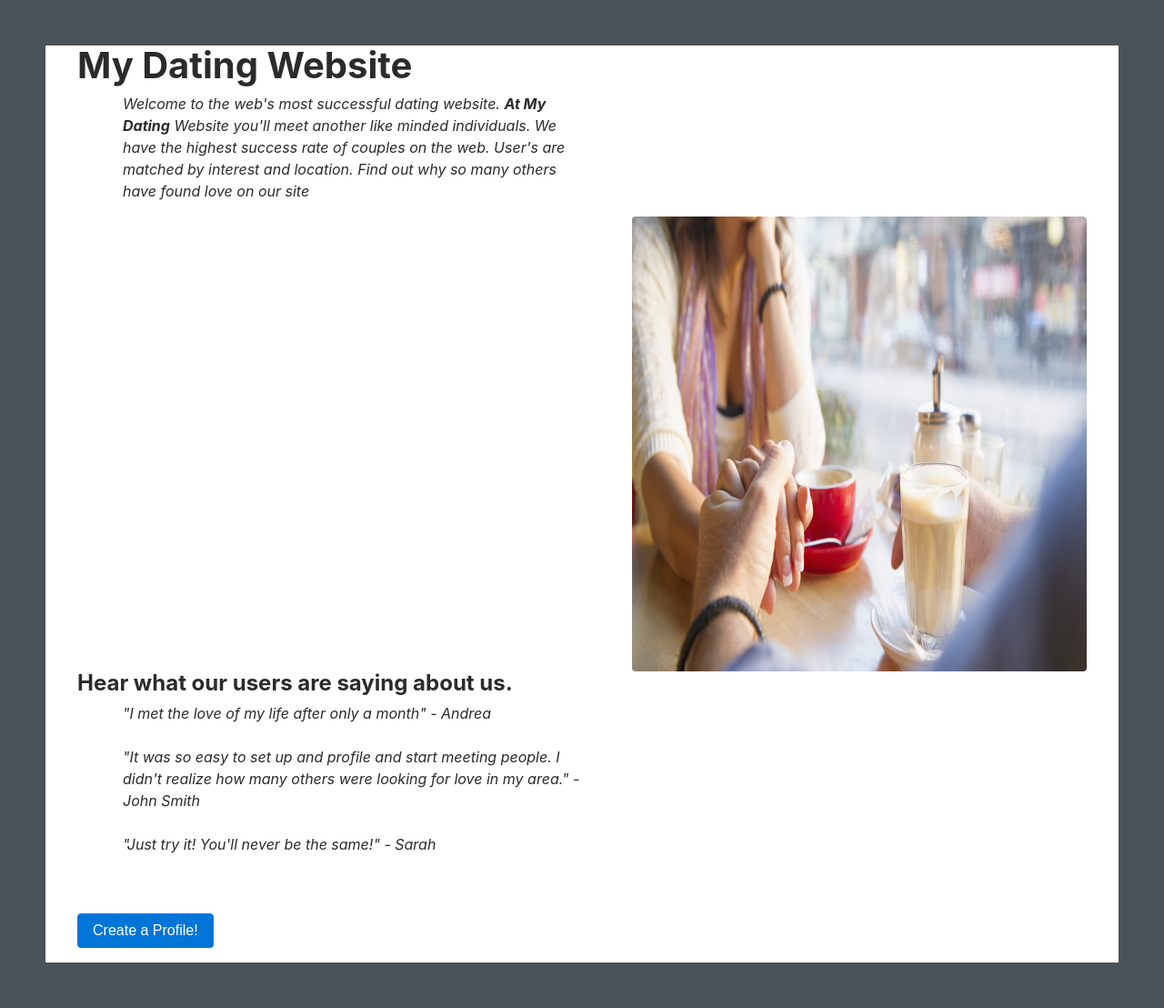
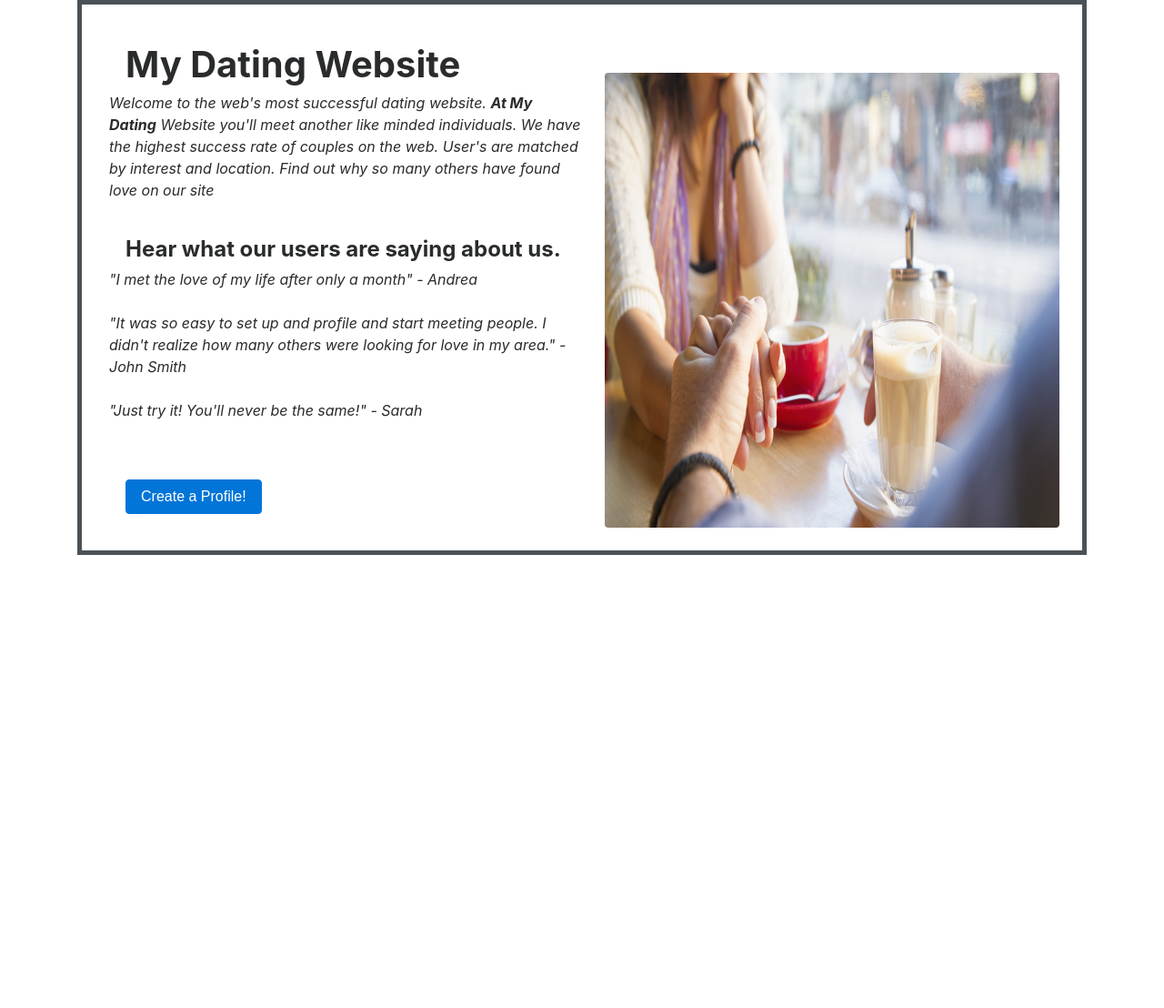
Before and after one commit to jbosegre/Bose_Jarod_Dating, a PHP site: page /pages/home.html in a window 1280 px wide. Shown: the whole page at 91% size. After the commit the page ends 610 px from the top, so only its background shows below. Run offline with PHP 8.4, Linux system fonts and the light colour scheme.

Commit message:
Finalizing the bootstrap and css formating

```diff
--- a/pages/home.html
+++ b/pages/home.html
@@ -17,26 +17,26 @@
 </head>
 <body>
 <div class="container">
-    <figure>
+    <figure id="border">
         <figcaption>
-    <h1 id="title"><strong>My Dating Website</strong></h1>
+    <h1 class="ml-5"><br><strong>My Dating Website</strong></h1>
     <p id="summary">Welcome to the web's most successful dating website. <strong>At My Dating</strong>
     Website you'll meet another like minded individuals. We have the
     highest success rate of couples on the web. User's are matched by
     interest and location. Find out why so many others have found love on
-    our site
+    our site<br><br>
     </p>
-    <img id="datePic" class="img-fluid rounded float-right"
-         src="http://jbose.greenriverdev.com/IT328/Bose_Jarod_Dating/images/best-dating-website.jpg"
-         alt="Dating Picture">
-    <h4 id="evidence"><strong>Hear what our users are saying about us.</strong></h4>
+    <h4 class="ml-5"><strong>Hear what our users are saying about us.</strong></h4>
     <p id="review">"I met the love of my life after only a month" - Andrea<br><br>
     "It was so easy to set up and profile and start meeting people.
     I didn't realize how many others were looking for love in my
     area." -John Smith<br><br>
         "Just try it! You'll never be the same!" - Sarah</p><br><br>
-    <button class="btn btn-primary">Create a Profile!</button>
+    <button class="btn btn-primary ml-5">Create a Profile!</button>
         </figcaption>
+        <img id="datePic" class="img-fluid rounded"
+             src="http://jbose.greenriverdev.com/IT328/Bose_Jarod_Dating/images/best-dating-website.jpg"
+             alt="Dating Picture">
     </figure>
 </div>
     <script src="js/jquery.slim.min.js"></script>
--- a/styles/styles.css
+++ b/styles/styles.css
@@ -1,32 +1,21 @@
-body{
+
+#border{
     border-style: solid;
     border-color: #4b5257;
-    border-width: 50px;
+    border-width: 5px;
 }
 
 #datePic{
     width: 500px;
     height: 500px;
-    margin-left: 750px;
-    display: block;
+    margin-left: 575px;
+    margin-top: -485px;
+    margin-bottom: 25px;
+    display: inline-block;
 }
 
 p{
     margin-right: 550px;
-    margin-left: 50px;
+    margin-left: 30px;
     font-style: italic;
 }
-
-h1{
-    text-align: left;
-    margin-left: auto;
-    margin-right: auto;
-}
-
-h4{
-    text-align: left;
-}
-
-button{
-
-}
```
